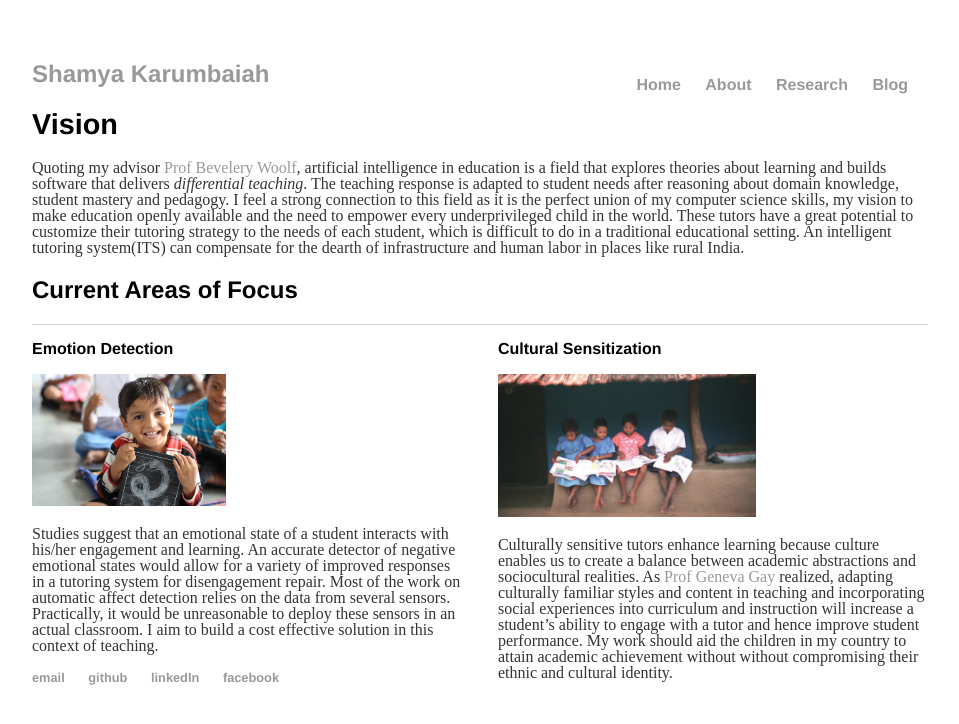
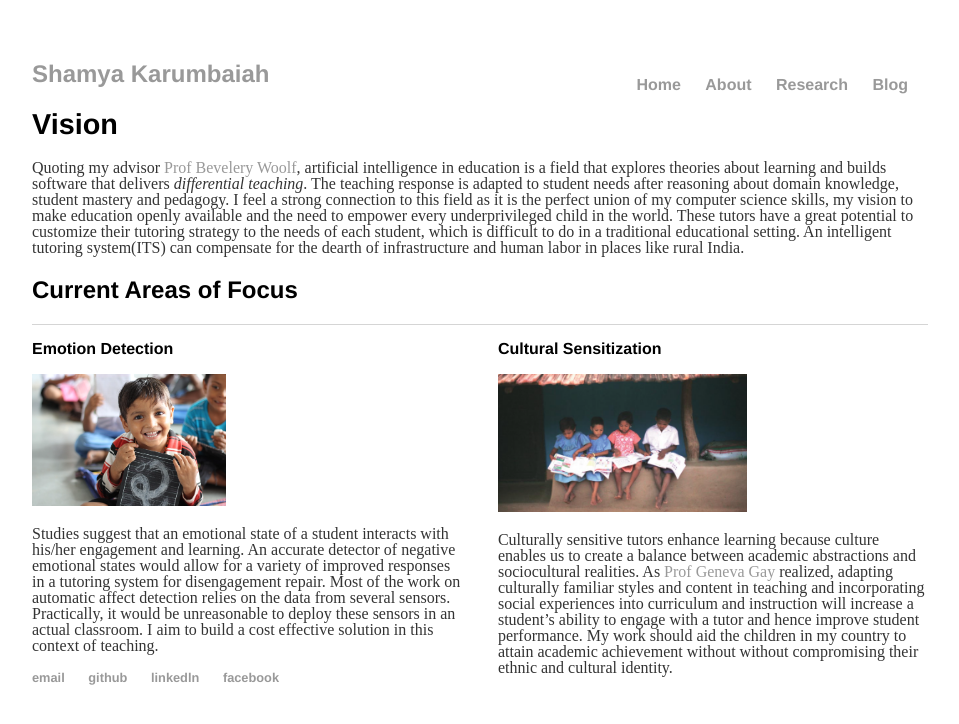
Before and after one commit to Shamya/shamyatest.github.io, a Jekyll site: the page built from research/index.html, in a window 1280 px wide. Shown: the top 724 px of the page, without its empty margins (160-1119 px from the left). Built offline with Jekyll 4.4.1, drawn with Linux system fonts in a browser that asks for light colours.

Commit message:
Update index.html

```diff
--- a/research/index.html
+++ b/research/index.html
@@ -4,7 +4,7 @@
 ---
 <div class="blurb">
         <h1>Vision</h1>
-	<p>Quoting my advisor <a href=" http://althea.cs.umass.edu/bpw/bpwindex.html"> Prof Bevelery Woolf</a>, artificial intelligence in education is a field that explores theories about learning and builds software that delivers <em>differential teaching</em>. The teaching response is adapted to student needs after reasoning about domain knowledge, student mastery and pedagogy. I feel a strong connection to this field as it is the perfect union of my computer science skills, my vision to make education openly available and the need to empower every underprivileged child in the world. These tutors have a great potential to customize their tutoring strategy to the needs of each student, which is difficult to do in a traditional educational setting. An intelligent tutoring system(ITS) can compensate for the dearth of infrastructure and human labor in places like rural India.</p>
+	<p>Quoting my advisor <a href="http://centerforknowledgecommunication.com/05bpwabout.html"> Prof Bevelery Woolf</a>, artificial intelligence in education is a field that explores theories about learning and builds software that delivers <em>differential teaching</em>. The teaching response is adapted to student needs after reasoning about domain knowledge, student mastery and pedagogy. I feel a strong connection to this field as it is the perfect union of my computer science skills, my vision to make education openly available and the need to empower every underprivileged child in the world. These tutors have a great potential to customize their tutoring strategy to the needs of each student, which is difficult to do in a traditional educational setting. An intelligent tutoring system(ITS) can compensate for the dearth of infrastructure and human labor in places like rural India.</p>
 
 	<h2>Current Areas of Focus</h2>
 	<div class="section1">
@@ -15,7 +15,7 @@
 
 	<div class="section2">
 	<h3>Cultural Sensitization</h3>
-	<img src="/images/culture.png" alt="culture" width="60%" height="60%">
+	<img src="/images/culture.png" alt="culture" width="58%" height="58%">
 	<p>Culturally sensitive tutors enhance learning because culture enables us to create a balance between academic abstractions and sociocultural realities. As <a href ="https://education.uw.edu/people/faculty/ggay"> Prof Geneva Gay</a> realized, adapting culturally familiar styles and content in teaching and incorporating social experiences into curriculum and instruction will increase a student’s ability to engage with a tutor and hence improve student performance. My work should aid the children in my country to attain academic achievement without without compromising their ethnic and cultural identity. </p>
 	</div>
 
```
